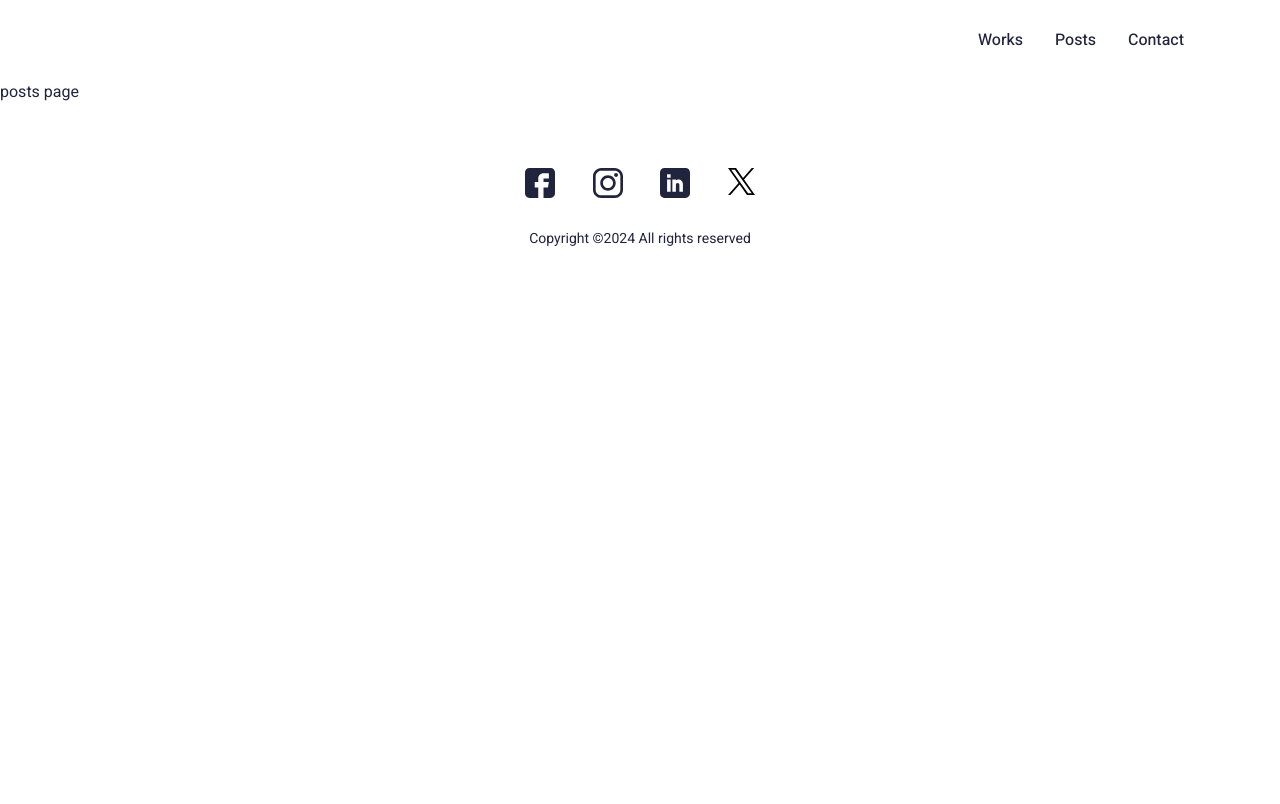
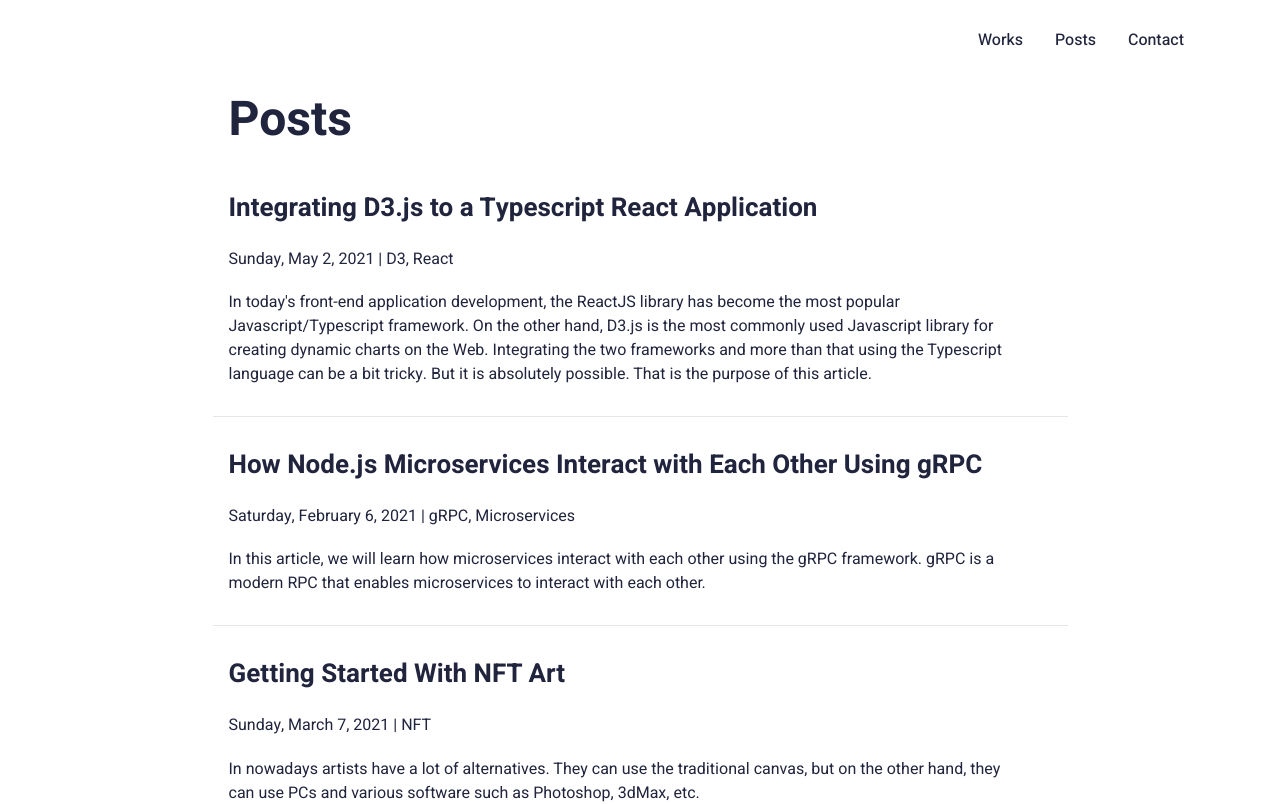
Before and after one commit to krasnoff/my-personal-web-app, a Next.js app: page /posts in a window 1280 px wide. Shown: the top 804 px of the page. Built offline with nearby package versions, Linux system fonts and the light colour scheme.

Commit message:
complete works and post page

```diff
--- a/app/posts/page.tsx
+++ b/app/posts/page.tsx
@@ -1,7 +1,37 @@
+import Post from "@/components/post";
+import { Posts } from "@/interfaces/posts";
+import { getJSONData } from "@/lib/posts";
+
 export default async function Posts() {
+    let postData: Posts[] = [];
+
+    const options: Intl.DateTimeFormatOptions  = {
+        weekday: 'long',
+        year: 'numeric',
+        month: 'long',
+        day: 'numeric',
+    };
+
+    try {
+        postData = await getJSONData('./json/posts.json') as Posts[];
+        postData.forEach(el => {
+          const dateObj: Date = new Date(el.publishDate);
+          el.publishDate = dateObj.toLocaleDateString("en-US", options);
+        })
+      } catch (err) {
+
+    }
+
     return (
         <>
-            <div>posts page</div>
+            <div className="mx-auto max-w-innerFrame font-bold text-5xl pl-4 mt-4">Posts</div>
+            <div className="mx-auto max-w-innerFrame flex items-stretch mt-4 flex-col">
+                {postData.map((post) => (
+                    <div key={post.id} className="bg-white pt-[1.8rem] pb-[1.875rem] pl-[1rem] pr-[2.6875rem] border-b border-Gray-600">
+                        <Post post={post}></Post>
+                    </div>
+                ))}
+            </div>
         </>
     );
 }
--- a/app/works/page.tsx
+++ b/app/works/page.tsx
@@ -1,7 +1,22 @@
+import Works from "@/components/work";
+import { Projects } from "@/interfaces/projects";
+import { getJSONData } from "@/lib/posts";
+
 export default async function Posts() {
+    let workData: Projects[] = [];
+
+    try {
+        workData = await getJSONData('./json/projects.json') as Projects[];
+    } catch (err) {
+
+    }
+
     return (
         <>
-            <div>works page</div>
+            <div className="mx-auto max-w-innerFrame font-bold text-5xl mt-4 mb-8">Works</div>
+            {workData.map((workItem) => (
+                <Works workItem={workItem}></Works>
+            ))}
         </>
     );
 }
```
